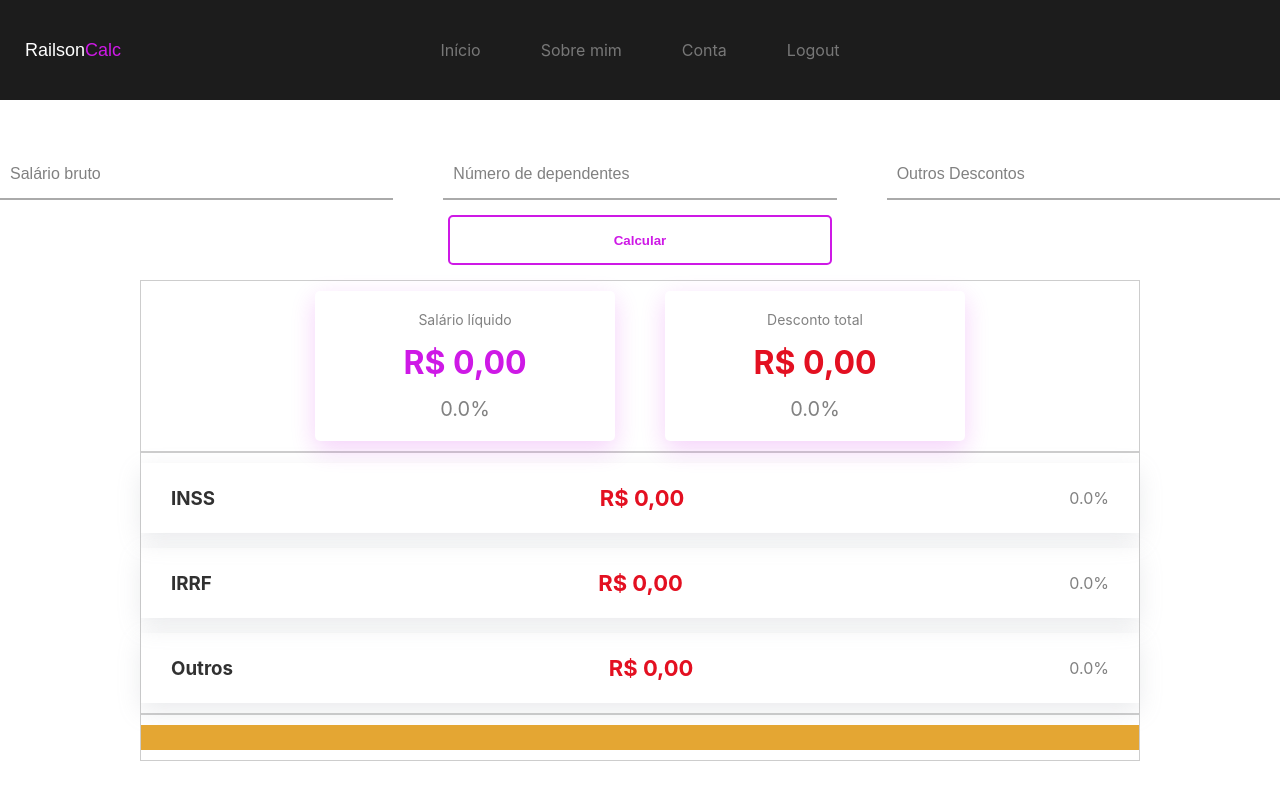
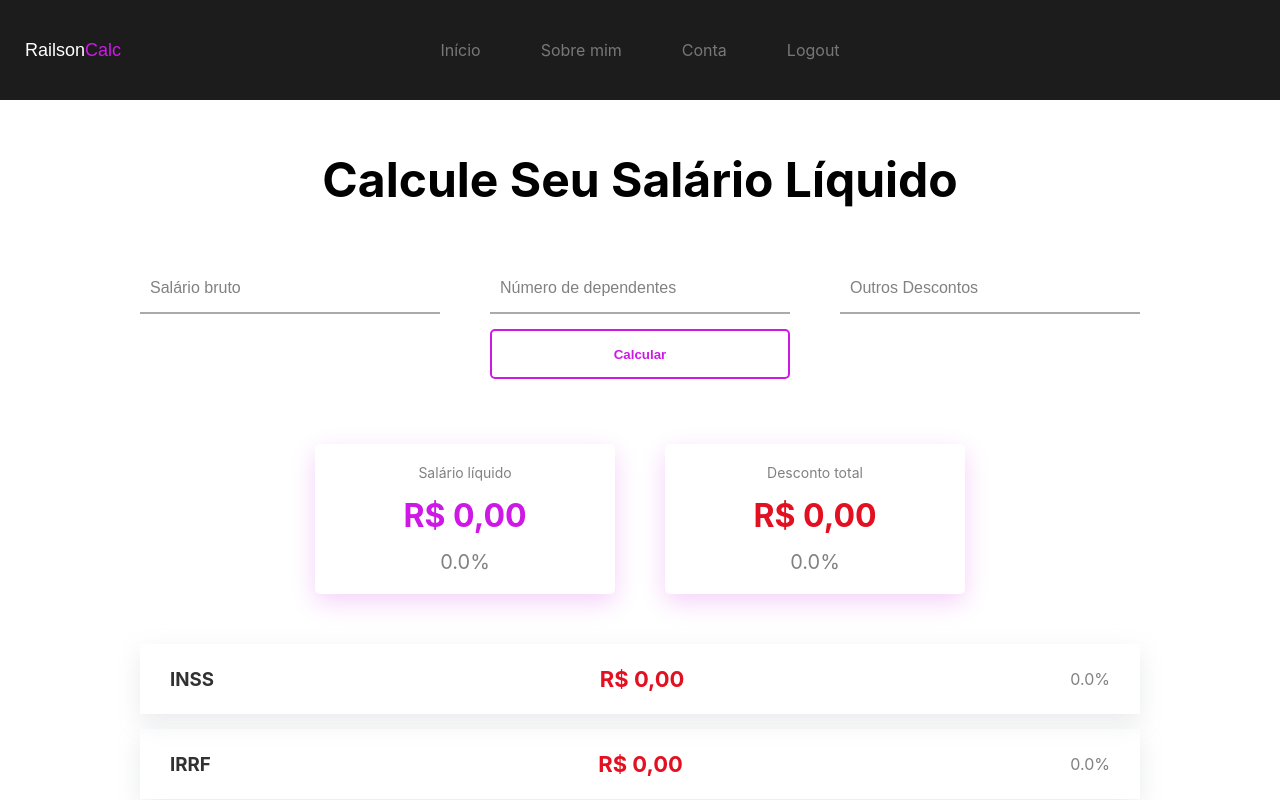
Before and after one commit to railsonrodrigues/react-salary, a React (Create React App) app: page /home in a window 1280 px wide. Shown: the top 800 px of the page. Built offline with nearby package versions, Linux system fonts and the light colour scheme.

Commit message:
add home page styled components

```diff
--- /dev/null
+++ b/src/components/Heading/Heading.jsx
@@ -0,0 +1,13 @@
+import React from 'react';
+import styled from 'styled-components';
+
+const Title = styled.h1`
+  font-size: 48px;
+  text-align: ${props => props.align};
+`;
+
+const Heading = ({title, align}) => {
+  return <Title align={align}>{title}</Title>
+}
+
+export default Heading;
--- a/src/globalStyles.css
+++ /dev/null
@@ -1,22 +0,0 @@
-.container {
-  max-width: 1000px;
-  margin: 0 auto;
-  padding: 10px 0;
-  border: 1px solid #cdcdcd;
-}
-
-.flexContainer {
-  display: flex;
-  align-items: center;
-  justify-content: center;
-}
-
-.row {
-  flex-direction: row;
-  gap: 50px;
-}
-
-.column {
-  flex-direction: column;
-  gap: 15px;
-}
--- a/src/pages/Home/Home.jsx
+++ b/src/pages/Home/Home.jsx
@@ -1,10 +1,11 @@
 import React, { useEffect, useState } from "react";
-import "./../../globalStyles.css";
+import { ContainerWrapper, FlexWrapper } from './styles';
 
 import Card from "../../components/Card/Card";
 import FlatCard from "../../components/FlatCard/FlatCard";
 import Graphic from "../../components/Graphic/Graphic";
 import Form from "../../components/Form/Form";
+import Heading from "../../components/Heading/Heading";
 
 import getResultCalc from './../../helpers/calc/interface/getResult.js';
 import TopMenu from "../../components/TopMenu/TopMenu";
@@ -82,19 +83,31 @@ export default function App() {
   return (
     <>
       <TopMenu pathname={useLocation().pathname} />
-      <Form onSubmit={handleSubmitForm} className="container" />
-      <div className="container flexContainer row">
-        <Card balance title="Salário líquido" value={netSalary} percentage={netSalaryPercent} />
-        <Card title="Desconto total" value={totalDiscount} percentage={totalDiscountPercent} />
-      </div>
-      <div className="container flexContainer column">
-        <FlatCard title="INSS" value={inss} percentage={inssPercent} />
-        <FlatCard title="IRRF" value={irrf} percentage={irrfPercent} />
-        <FlatCard title="Outros" value={otherDiscounts} percentage={otherDiscountsPercent} />
-      </div>
-      <div className="container flexContainer row">
+
+      <Heading title="Calcule Seu Salário Líquido" align="center" />
+
+      <ContainerWrapper>
+        <Form onSubmit={handleSubmitForm} />
+      </ContainerWrapper>
+
+      <ContainerWrapper>
+        <FlexWrapper>
+          <Card balance title="Salário líquido" value={netSalary} percentage={netSalaryPercent} />
+          <Card title="Desconto total" value={totalDiscount} percentage={totalDiscountPercent} />
+        </FlexWrapper>
+      </ContainerWrapper>
+
+      <ContainerWrapper>
+        <FlexWrapper column>
+          <FlatCard title="INSS" value={inss} percentage={inssPercent} />
+          <FlatCard title="IRRF" value={irrf} percentage={irrfPercent} />
+          <FlatCard title="Outros" value={otherDiscounts} percentage={otherDiscountsPercent} />
+        </FlexWrapper>
+      </ContainerWrapper>
+
+      <ContainerWrapper>
         <Graphic />
-      </div>
+      </ContainerWrapper>
     </>
   );
 }
--- /dev/null
+++ b/src/pages/Home/styles.js
@@ -0,0 +1,17 @@
+import styled from "styled-components";
+
+const ContainerWrapper = styled.div`
+  max-width: 1000px;
+  padding: 10px 0;
+  margin: 30px auto;
+`;
+
+const FlexWrapper = styled.div`
+  display: flex;
+  flex-direction: ${props => props.column ? 'column' : 'row' };
+  gap: ${props => props.column ? '15px' : '50px'};
+  align-items: center;
+  justify-content: center;
+`;
+
+export { ContainerWrapper, FlexWrapper };
```
